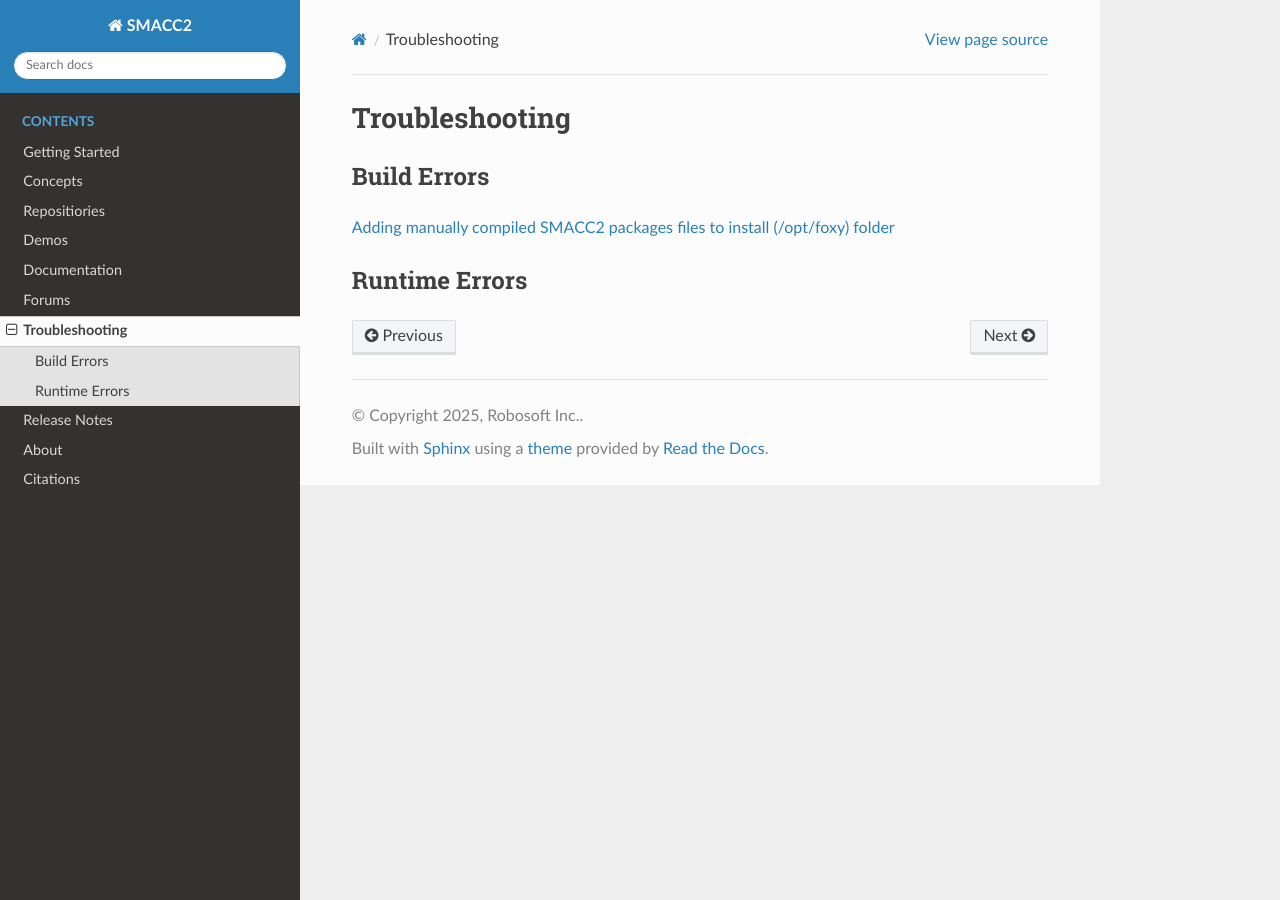
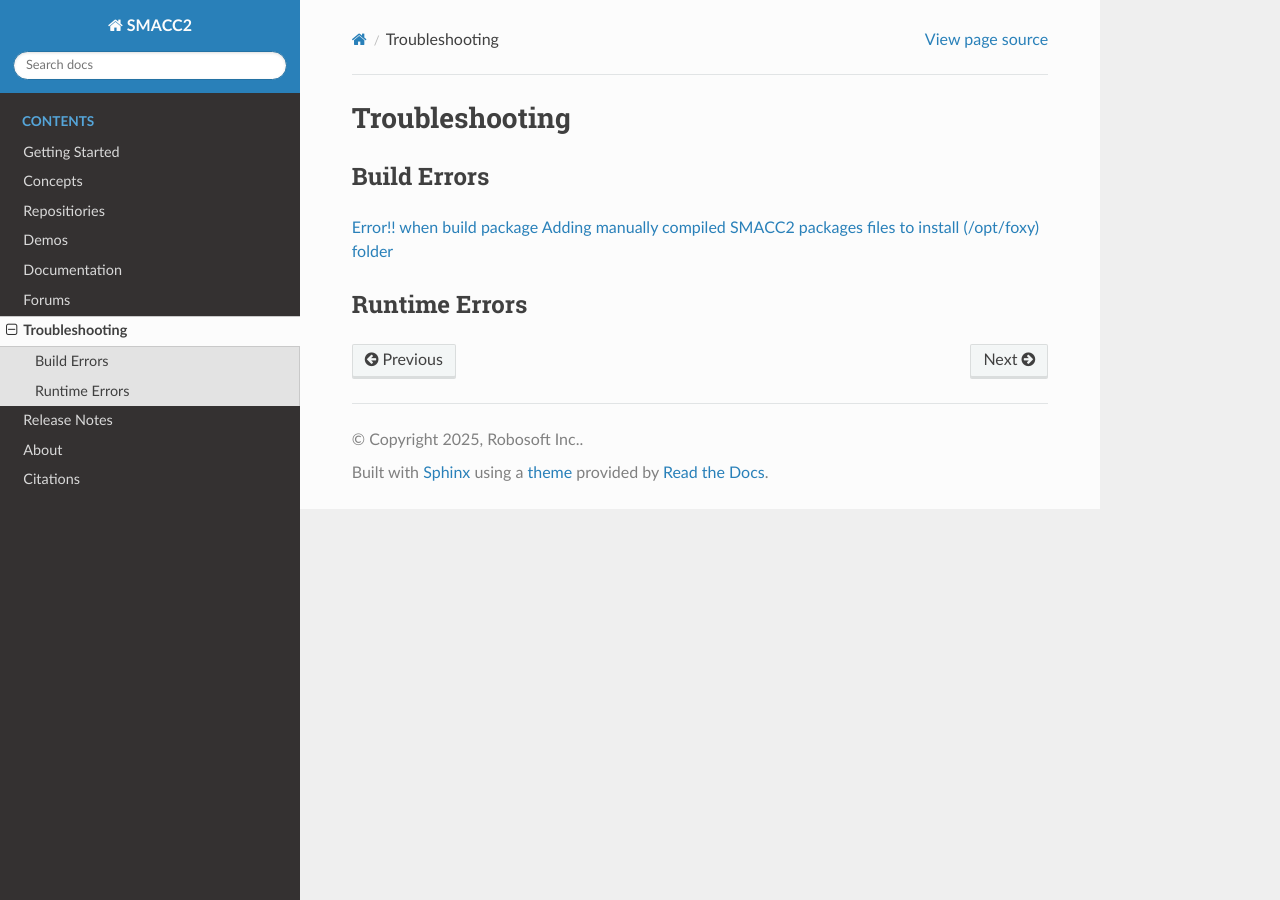
Before and after one commit to robosoft-ai/smacc2_docs, a Sphinx documentation site: the page built from docs/source/troubleshooting.rst, in a window 1280 px wide. Built offline with Sphinx 7.4.7 and the Read the Docs theme 3.1.0, drawn with Linux system fonts in a browser that asks for light colours.

Commit message:
Update troubleshooting.rst

```diff
--- a/docs/source/troubleshooting.rst
+++ b/docs/source/troubleshooting.rst
@@ -3,7 +3,10 @@ Troubleshooting
 
 Build Errors
 ------------
+
+`Error!! when build package <https://github.com/robosoft-ai/SMACC2/issues/537>`_
 `Adding manually compiled SMACC2 packages files to install (/opt/foxy) folder <https://github.com/robosoft-ai/SMACC2/issues/535>`_
+
 
 Runtime Errors
 ----------------
```
